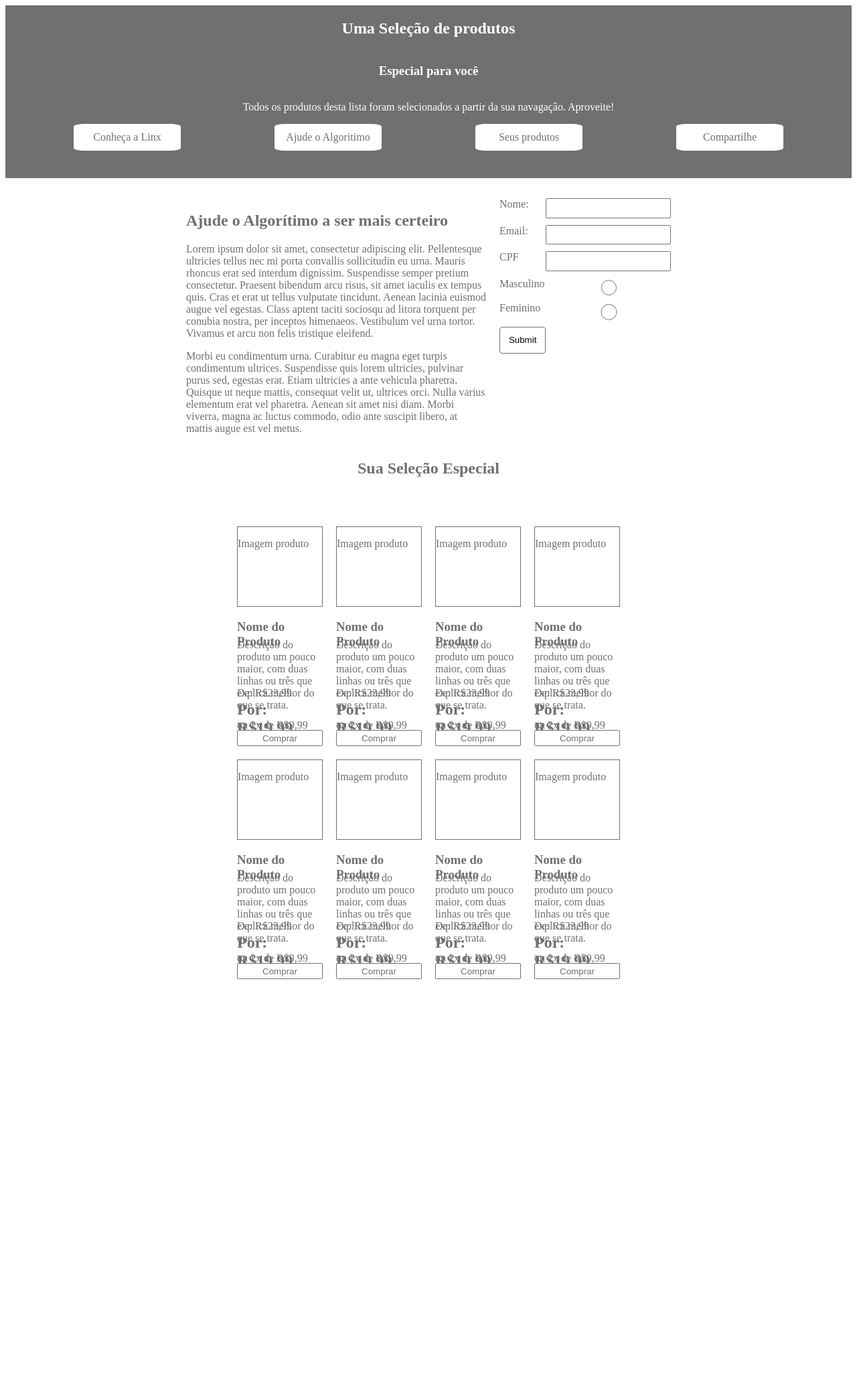
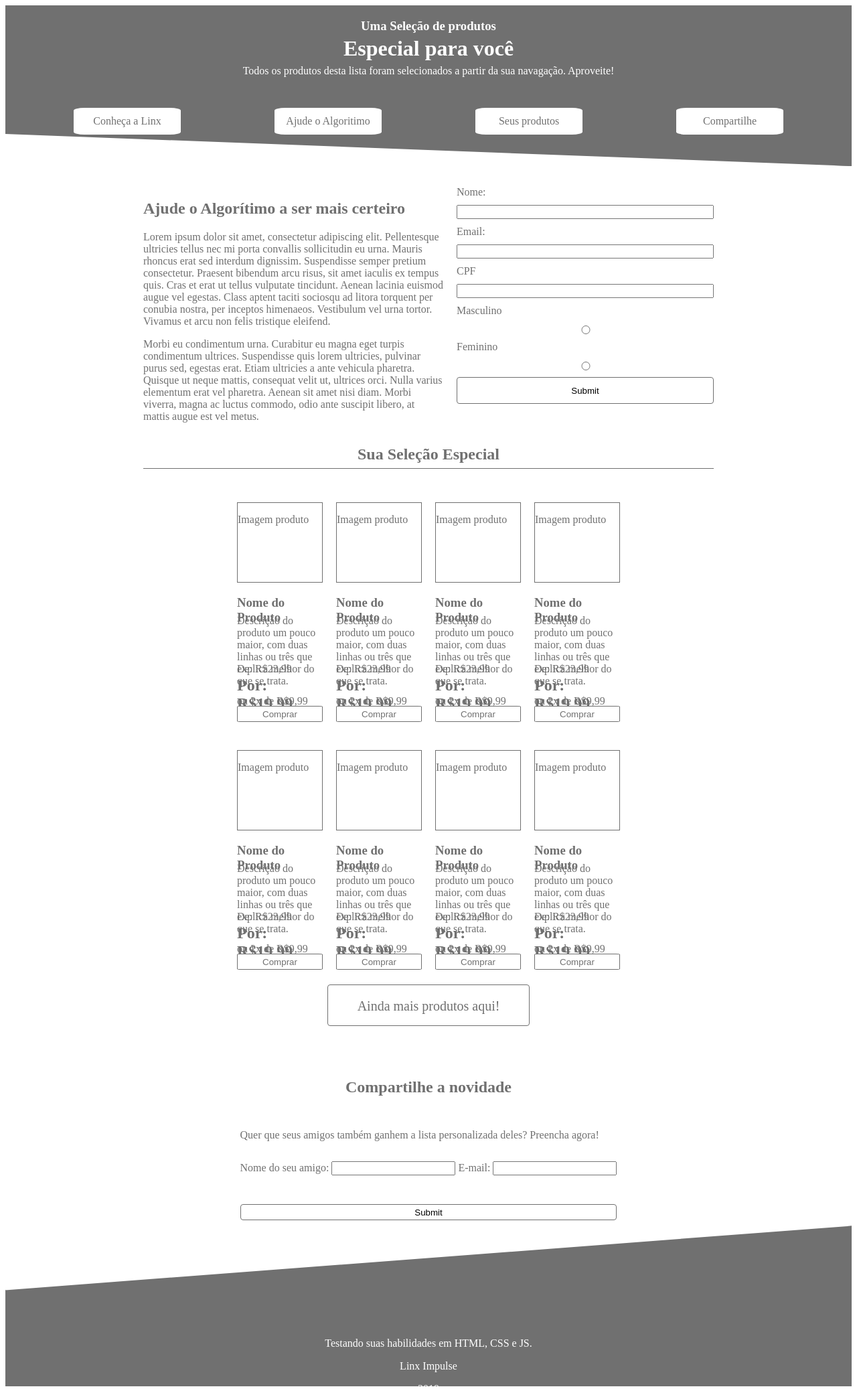
Before and after one commit to DelgadGuilherme/Linx-Impulse-test, a Flask app: page / in a window 1280 px wide. Shown: the whole page at 67% size. Before the commit the page ends 1462 px from the top, so only its background shows below. Run offline with Flask 2, Linux system fonts and the light colour scheme.

Commit message:
Feat: Layout
Layout foi terminado, faltando algumas pequenas correções

```diff
--- a/application/view/static/css/style.css
+++ b/application/view/static/css/style.css
@@ -2,6 +2,7 @@
 body{
     display: grid;
     grid-template-areas: "menu" "conteudo" "rodape";
+    grid-template-rows: 30vh auto 30vh;
     color: #707070;
 }
 /** ------------------------------------------------------------------------------------ Fim Body ------------------------------------------------------------------------------------ **/
@@ -12,9 +13,11 @@ header{
     grid-area: menu;
     margin: 0;
     justify-items: center;
-    grid-template-areas: "h2" "h3" "p" "atalhos";
+    grid-template-areas: "h3" "h1" "p" "atalhos";
+    grid-template-rows: 3vh 6vh 10vh;
     background: #707070;
     border: 1px solid #707070;
+    clip-path: polygon(0 0, 100% 0, 100% 100%, 0 80%);
     opacity: 1;
     color: white;
 }
@@ -38,8 +41,8 @@ header{
     height: 40px;
     align-content: center;
 }
-header h2{
-    grid-area: h2;
+header h1{
+    grid-area: h1;
 }
 
 header h3{
@@ -56,9 +59,10 @@ header p{
 #conteudo{
     display: grid;
     grid-area: conteudo;
-    grid-template-areas: 'ajude_agoritimo' 'selecao-titulo' 'produtos';
-    grid-template-rows: 50vh 15vh auto;
+    grid-template-areas: 'ajude_agoritimo' 'selecao-titulo' 'produtos' 'mais-produtos' 'compartilhar-titulo' 'novidade';
+    grid-template-rows: 50vh auto 90vh 15vh 10vh 20vh;
     justify-content: center;
+    justify-items: center;
 }
 
 /** ------------------------------------------------------------------------------------ Fim Conteudo Central------------------------------------------------------------------------------------ **/
@@ -68,7 +72,7 @@ header p{
     grid-area: ajude_agoritimo;
     display: grid;
     grid-template-areas: 'texto formulario';
-    grid-template-columns: 35vw 20vw;
+    grid-template-columns: 35vw 30vw;
     grid-template-rows: 30vh;
     grid-column-gap: 20px;
     margin-top: 30px;
@@ -79,14 +83,15 @@ header p{
 }
 
 #formulario{
+    display: grid;
     grid-area: formulario;
-    display: grid;
 }
 
 #formulario form{
     display: grid;
     grid-row-gap: 10px;
 }
+
 
 #enviar{
     background: #FFFFFF ;
@@ -101,6 +106,10 @@ header p{
     display: grid;
     grid-area:  selecao-titulo;
     justify-items: center;
+    width: 100%;
+    line-height: 0.1em;
+    border-bottom: 1px solid #707070;
+    margin: 10px 0 50px;
 }
 
 #produtos{
@@ -151,5 +160,88 @@ header p{
     grid-template-rows: 15vh 4vh 9vh 2vh 4vh 4vh 3vh;
 }
 
+#mais-produtos{
+    grid-area: mais-produtos;
+    background: #FFFFFF ;
+    border: 1px solid #707070;
+    border-radius: 4px;
+    align-content: center;
+    width: 300px;
+    height: 60px;
+}
+
+#mais-produtos p{
+
+    text-align: center;
+    font-size: 20px;
+
+}
 
 /** ------------------------------------------------------------------------------------ Fim prdutos ------------------------------------------------------------------------------------ **/
+#compartilhar-titulo{
+    grid-area: compartilhar-titulo;
+    display: grid;
+    justify-items: center;
+    width: 100%;
+    line-height: 0.1em;
+    border-bottom: 1px solid #707070;
+    margin: 10px 0 50px;
+}
+
+#novidade{
+    grid-area: novidade;
+    display: grid;
+    justify-content: center;
+    grid-template-areas: 'texto-novidade' 'formulario-novidade' 'enviar-novidade';
+    grid-template-rows: 8vh 8vh 5vh;
+
+}
+
+#novidade p{
+    grid-area: texto-novidade;
+}
+
+#novidade form{
+    grid-area: formulario-novidade;
+    justify-content: center;
+}
+
+#enviar-novidade{
+    grid-area: enviar-novidade;
+    background: #FFFFFF ;
+    border: 1px solid #707070;
+    border-radius: 4px;
+    height: 3vh;
+}
+/** ------------------------------------------------------------------------------------ Inicio Rodape ------------------------------------------------------------------------------------ **/
+
+/** ------------------------------------------------------------------------------------ Fim Rodape ------------------------------------------------------------------------------------ **/
+
+
+/** ------------------------------------------------------------------------------------ Inicio Rodape ------------------------------------------------------------------------------------ **/
+footer{
+    grid-area: rodape;
+    display: grid;
+    justify-content: center;
+    text-align: center;
+    background: #707070;
+    border: 1px solid #707070;
+    clip-path: polygon(100% 0, 100% 100%, 0 100%, 0 40%);
+    opacity: 1;
+    color: white;
+    grid-template-areas: 'line1' 'line2' 'line3';
+    grid-template-rows: 3vh 3vh 3vh;
+}
+footer div{
+    margin-top: 150px;
+}
+#line1{
+    grid-area: line1;
+}
+#line2{
+    grid-area: line2;
+}
+#line3{
+    grid-area: line3;
+}
+/** ------------------------------------------------------------------------------------ Fim Rodape ------------------------------------------------------------------------------------ **/
--- a/application/view/templates/index.html
+++ b/application/view/templates/index.html
@@ -7,8 +7,8 @@
         </head>
     <body>
         <header>
-            <h2>Uma Seleção de produtos</h2>
-            <h3>Especial para você</h3>
+            <h3>Uma Seleção de produtos</h3>
+            <h1>Especial para você</h1>
             <p>Todos os produtos desta lista foram selecionados a partir da sua navagação. Aproveite!</p>
             <section id='atalhos'>
                 <div>
@@ -48,7 +48,7 @@
                             <label for="name">Nome: </label>
                             <input type="text" name="name" id="name" />
                             <label for="email">Email: </label>
-                            <input type="text" name="descricao" id="descricao" />
+                            <input type="text" name="email" id="email" />
                             <label for="cpf">CPF</label>
                             <input type="text" name="cpf" id="cpf"/>
                             <label for="masc">Masculino</label>
@@ -177,17 +177,34 @@
                         <p id='valor-parcela'>ou 2x de R$9,99</p>
                         <button>Comprar</button>
                     </section>
-
-
                 </section>
 
+                <section id='mais-produtos'>
+                    <p>Ainda mais produtos aqui!</p>
+                </section>
 
+                <section id='compartilhe-titulo'>
+                    <h2>Compartilhe a novidade</h2>
+                </section>
 
-
+                <section id='novidade'>
+                    <p>Quer que seus amigos também ganhem a lista personalizada deles? Preencha agora!</p>
+                    <form>
+                        <label for="name">Nome do seu amigo: </label>
+                        <input type="text" name="name" id="name" />
+                        <label for="email">E-mail: </label>
+                        <input type="text" name="email" id="email" />
+                    </form>
+                    <input  id="enviar-novidade" type="submit"/>
+                </section>
             </article>
 
         <footer>
-
+            <div>
+                <p id=line1>Testando suas habilidades em HTML, CSS e JS.</p>
+                <p id=line2>Linx Impulse</p>
+                <P id=line3>2019</P>
+            </div>
         </footer>
 
     </body>
```
